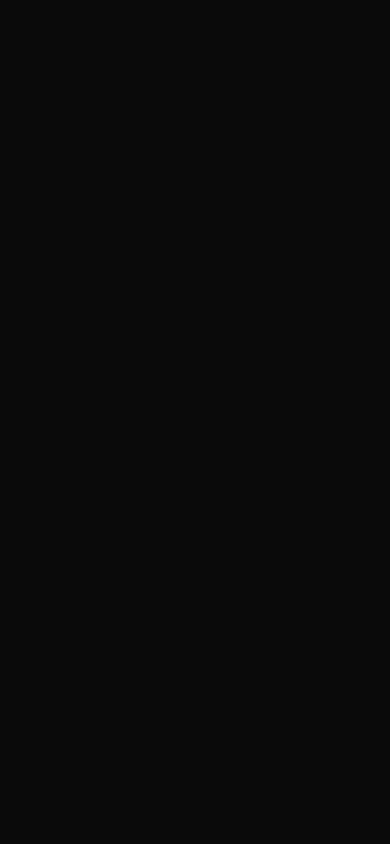
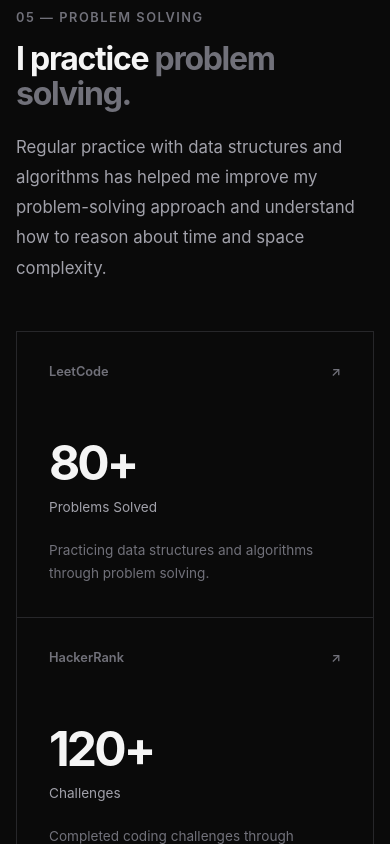
Before and after one commit to karthhikyadav/karthikyannabathina-portfolio, a React (Vite) app: page / in a window 390 px wide. Shown: the part 7340-8184 px from the top of the page. Before the commit the page ends 7269 px from the top, so only its background shows below. Built offline with nearby package versions, Linux system fonts and the light colour scheme.

Commit message:
feat: add problem solving section

```diff
--- a/src/App.jsx
+++ b/src/App.jsx
@@ -4,6 +4,7 @@
 import Skills from "./components/Skills";
 import Projects from "./components/Projects";
 import Education from "./components/Education";
+import ProblemSolving from "./components/ProblemSolving";
 
 function App() {
   return (
@@ -16,6 +17,7 @@
         <Skills />
         <Projects />
         <Education />
+        <ProblemSolving />
       </main>
     </>
   );
--- a/src/components/Navbar.jsx
+++ b/src/components/Navbar.jsx
@@ -12,6 +12,7 @@
           <a href="#projects">Projects</a>
           <a href="#education">Education</a>
           <a href="#contact">Contact</a>
+          <a href="#problem-solving">Problem Solving</a>
         </nav>
 
         <a href="#contact" className="navbar__cta">
--- /dev/null
+++ b/src/components/ProblemSolving.jsx
@@ -0,0 +1,94 @@
+const codingProfiles = [
+  {
+    platform: "LeetCode",
+    count: "80+",
+    label: "Problems Solved",
+    description:
+      "Practicing data structures and algorithms through problem solving.",
+    link: "",
+  },
+  {
+    platform: "HackerRank",
+    count: "120+",
+    label: "Challenges",
+    description:
+      "Completed coding challenges through HackerRank and MountBlue.",
+    link: "",
+  },
+  {
+    platform: "GeeksforGeeks",
+    count: "5",
+    label: "Problems Solved",
+    description:
+      "Additional DSA practice through GeeksforGeeks.",
+    link: "",
+  },
+];
+
+function ProblemSolving() {
+  return (
+    <section
+      id="problem-solving"
+      className="section problem-solving"
+    >
+      <div className="container">
+        <div className="problem-solving__header">
+          <p className="section-label">
+            05 — Problem Solving
+          </p>
+
+          <h2 className="section-title">
+            I practice
+            <span> problem solving.</span>
+          </h2>
+
+          <p className="section-description">
+            Regular practice with data structures and algorithms
+            has helped me improve my problem-solving approach and
+            understand how to reason about time and space
+            complexity.
+          </p>
+        </div>
+
+        <div className="coding-grid">
+          {codingProfiles.map((profile) => (
+            <article
+              className="coding-card"
+              key={profile.platform}
+            >
+              <div className="coding-card__top">
+                <span>{profile.platform}</span>
+                <span>↗</span>
+              </div>
+
+              <strong className="coding-card__count">
+                {profile.count}
+              </strong>
+
+              <p className="coding-card__label">
+                {profile.label}
+              </p>
+
+              <p className="coding-card__description">
+                {profile.description}
+              </p>
+
+              {profile.link && (
+                <a
+                  href={profile.link}
+                  target="_blank"
+                  rel="noreferrer"
+                  className="coding-card__link"
+                >
+                  View Profile ↗
+                </a>
+              )}
+            </article>
+          ))}
+        </div>
+      </div>
+    </section>
+  );
+}
+
+export default ProblemSolving;
--- a/src/index.css
+++ b/src/index.css
@@ -790,3 +790,94 @@
     padding: 28px 24px;
   }
 }
+.problem-solving {
+  border-top: 1px solid var(--border);
+}
+
+.problem-solving__header {
+  margin-bottom: 72px;
+}
+
+.coding-grid {
+  display: grid;
+  grid-template-columns: repeat(3, 1fr);
+  gap: 1px;
+
+  border: 1px solid var(--border);
+  background: var(--border);
+}
+
+.coding-card {
+  min-height: 300px;
+  padding: 32px;
+
+  background: var(--background);
+
+  transition: background var(--transition);
+}
+
+.coding-card:hover {
+  background: var(--surface);
+}
+
+.coding-card__top {
+  display: flex;
+  align-items: center;
+  justify-content: space-between;
+
+  color: var(--text-muted);
+
+  font-size: 0.8rem;
+  font-weight: 600;
+}
+
+.coding-card__count {
+  display: block;
+  margin-top: 60px;
+
+  font-size: clamp(3rem, 6vw, 5rem);
+  line-height: 1;
+  letter-spacing: -0.06em;
+}
+
+.coding-card__label {
+  margin-top: 12px;
+
+  color: var(--text-secondary);
+
+  font-size: 0.85rem;
+}
+
+.coding-card__description {
+  max-width: 300px;
+  margin-top: 24px;
+
+  color: var(--text-muted);
+
+  font-size: 0.85rem;
+  line-height: 1.7;
+}
+
+.coding-card__link {
+  display: inline-block;
+  margin-top: 24px;
+
+  border-bottom: 1px solid var(--text-primary);
+
+  font-size: 0.8rem;
+  font-weight: 600;
+}
+
+@media (max-width: 768px) {
+  .problem-solving__header {
+    margin-bottom: 48px;
+  }
+
+  .coding-grid {
+    grid-template-columns: 1fr;
+  }
+
+  .coding-card {
+    min-height: 260px;
+  }
+}
```
